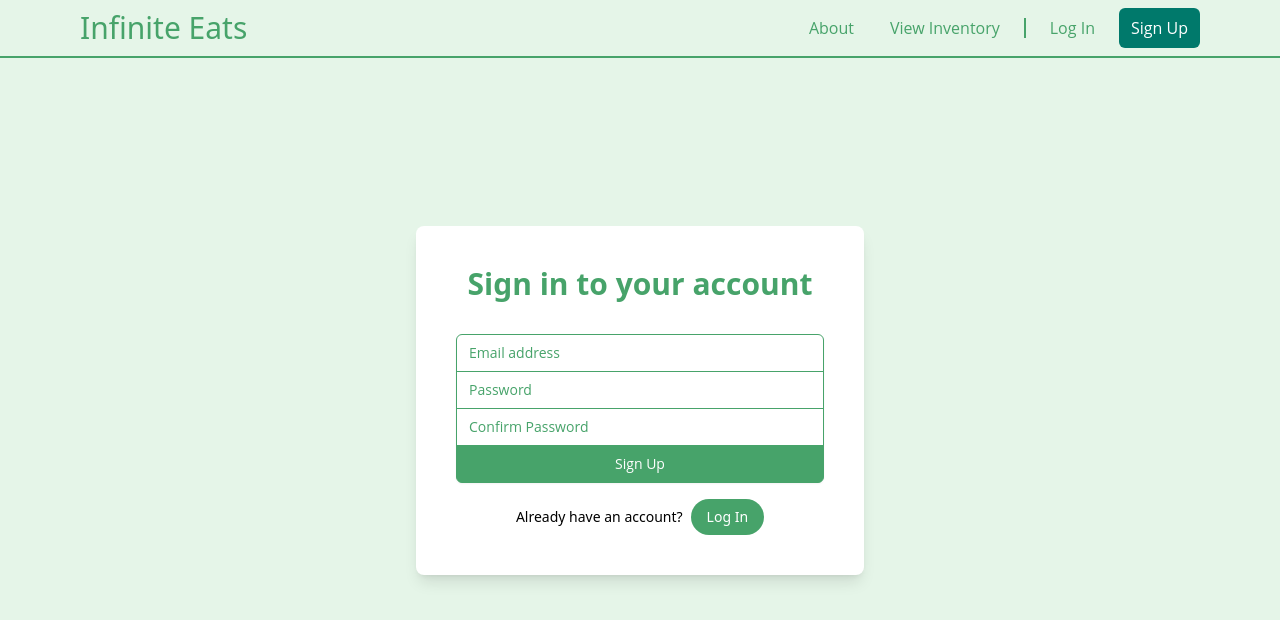
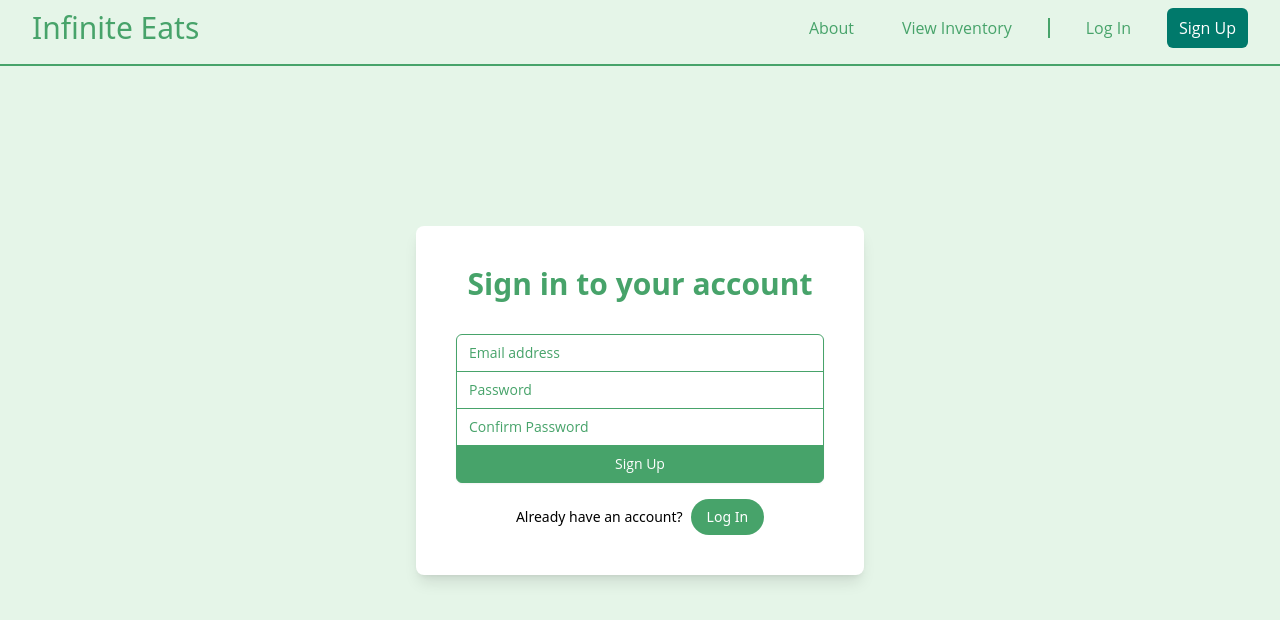
Before and after one commit to jmayheww/infinite-eats, a React (Create React App) app in the folder client/: page /signup in a window 1280 px wide. Shown: the top 620 px of the page. Built offline with nearby package versions, Linux system fonts and the light colour scheme; no server answers.

Commit message:
alter tailwind classes in Navbar component to change responsive layout

```diff
--- a/client/src/components/NavBar.js
+++ b/client/src/components/NavBar.js
@@ -12,54 +12,64 @@ function NavBar() {
   }
 
   return (
-    <div className="bg-tertiary fixed w-full border-b-2 border-primary py-2 z-50">
-      <div className="px-4 md:px-8 lg:px-16 xl:px-20 mx-auto">
-        <div className="flex flex-wrap justify-center md:justify-between items-center">
+    <nav className="bg-tertiary fixed w-full border-b-2 border-primary pb-2 z-50">
+      <div className="container mx-auto px-4 md:px-6 lg:px-8">
+        <div className="flex flex-col md:flex-row items-center justify-between py-2">
           <div>
             <Link
               to="/"
               className="font-lato text-3xl text-primary hover:text-secondary transition-colors duration-300"
+              aria-label="Home"
             >
               Infinite Eats
             </Link>
           </div>
 
-          <div className="flex items-center space-x-3 mt-4 md:mt-0 font-opensans">
+          <div className="flex items-center space-x-2 md:space-x-4 lg:space-x-6 mt-4 md:mt-0 font-opensans">
             <Link
               to="/about"
               className="py-2 px-3 text-primary hover:bg-secondary hover:text-white transition-colors duration-300"
+              aria-label="About"
             >
               About
             </Link>
             <Link
               to="/inventory"
               className="py-2 px-3 text-primary hover:bg-secondary hover:text-white transition-colors duration-300"
+              aria-label="View Inventory"
             >
               View Inventory
             </Link>
-            <span className="border-r-2 border-primary h-5 mx-4"></span>
+            <span className="border-r-2 border-primary h-5 mx-2 md:mx-4"></span>
             {!user ? (
               <>
                 <Link
                   to="/login"
                   className="py-2 px-3 text-primary hover:bg-secondary hover:text-white transition-colors duration-300"
+                  aria-label="Log In"
                 >
                   Log In
                 </Link>
                 <Link
                   to="/signup"
                   className="py-2 px-3 bg-accent text-white rounded-md hover:bg-secondary hover:text-white transition-colors duration-300"
+                  aria-label="Sign Up"
                 >
                   Sign Up
                 </Link>
               </>
             ) : (
-              <button onClick={handleLogout}>Logout</button>
+              <button
+                onClick={handleLogout}
+                className="py-2 px-3 bg-accent text-white rounded-md hover:bg-secondary hover:text-white transition-colors duration-300"
+              >
+                Logout
+              </button>
             )}
           </div>
         </div>
       </div>
-    </div>
+    </nav>
   );
 }
 
```
